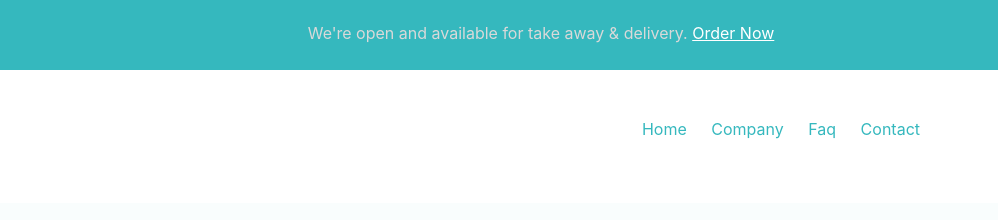
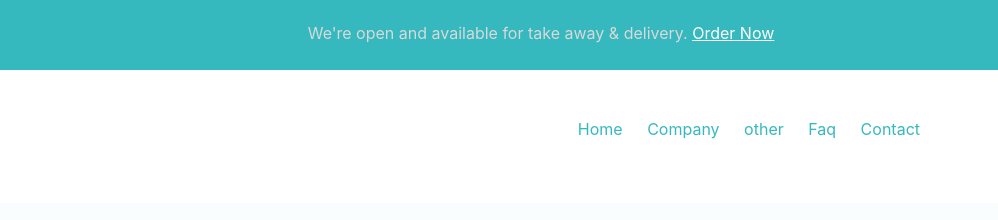
Before and after one commit to Passyswatz/resturant-app-store, a plain HTML site: page index.html in a window 1280 px wide. Shown: the top 220 px of the page, 99-1097 px from the left. Drawn offline with Linux system fonts and the light colour scheme; a web font is replaced by a local one.

Commit message:
origin main

```diff
--- a/index.html
+++ b/index.html
@@ -28,6 +28,7 @@
     <div class="links">
       <a href="/">Home</a>
       <a href="#company">Company</a>
+      <a href="#company">other</a>
       <a href="faq.html">Faq</a>
       <a href="#contact">Contact</a>
 
```
